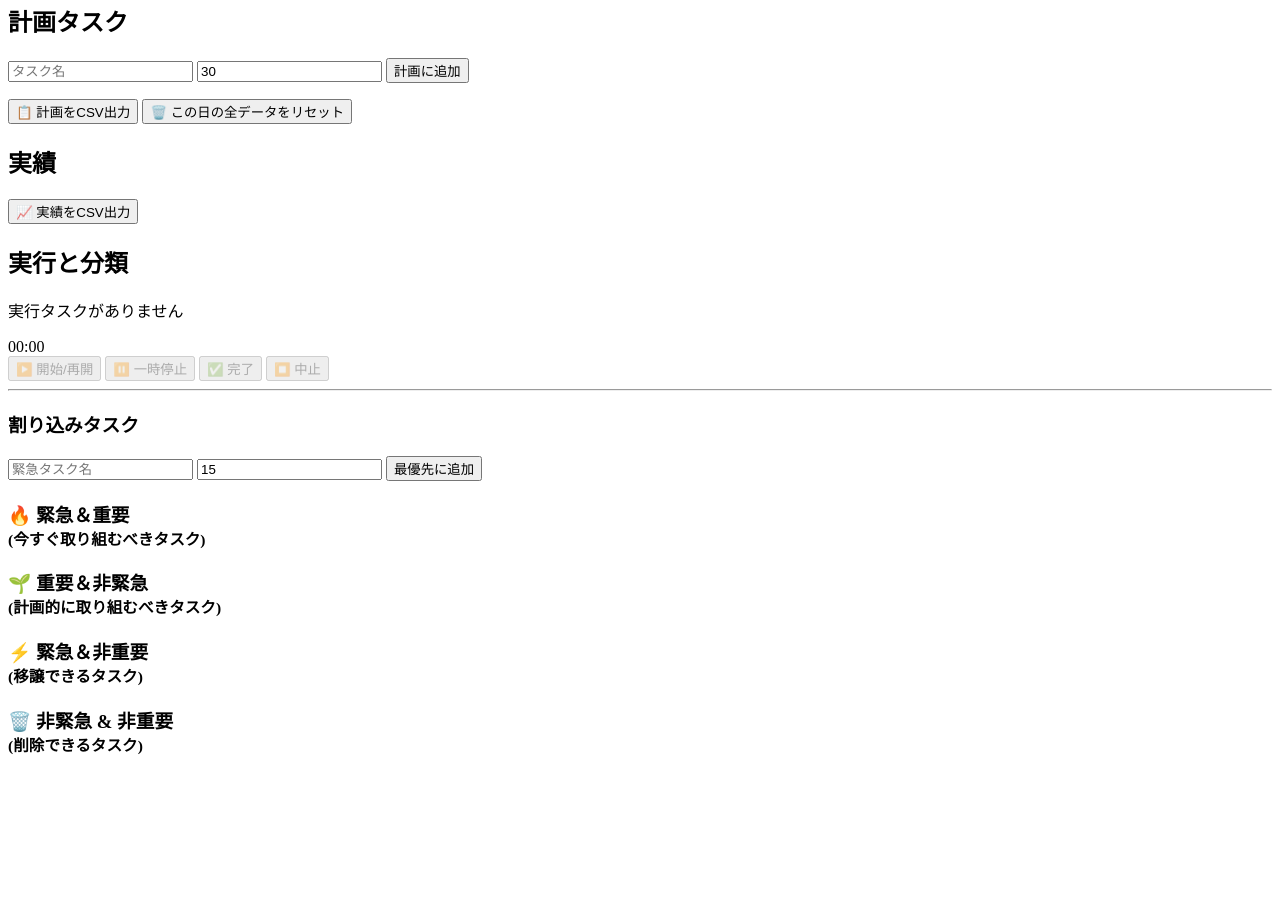
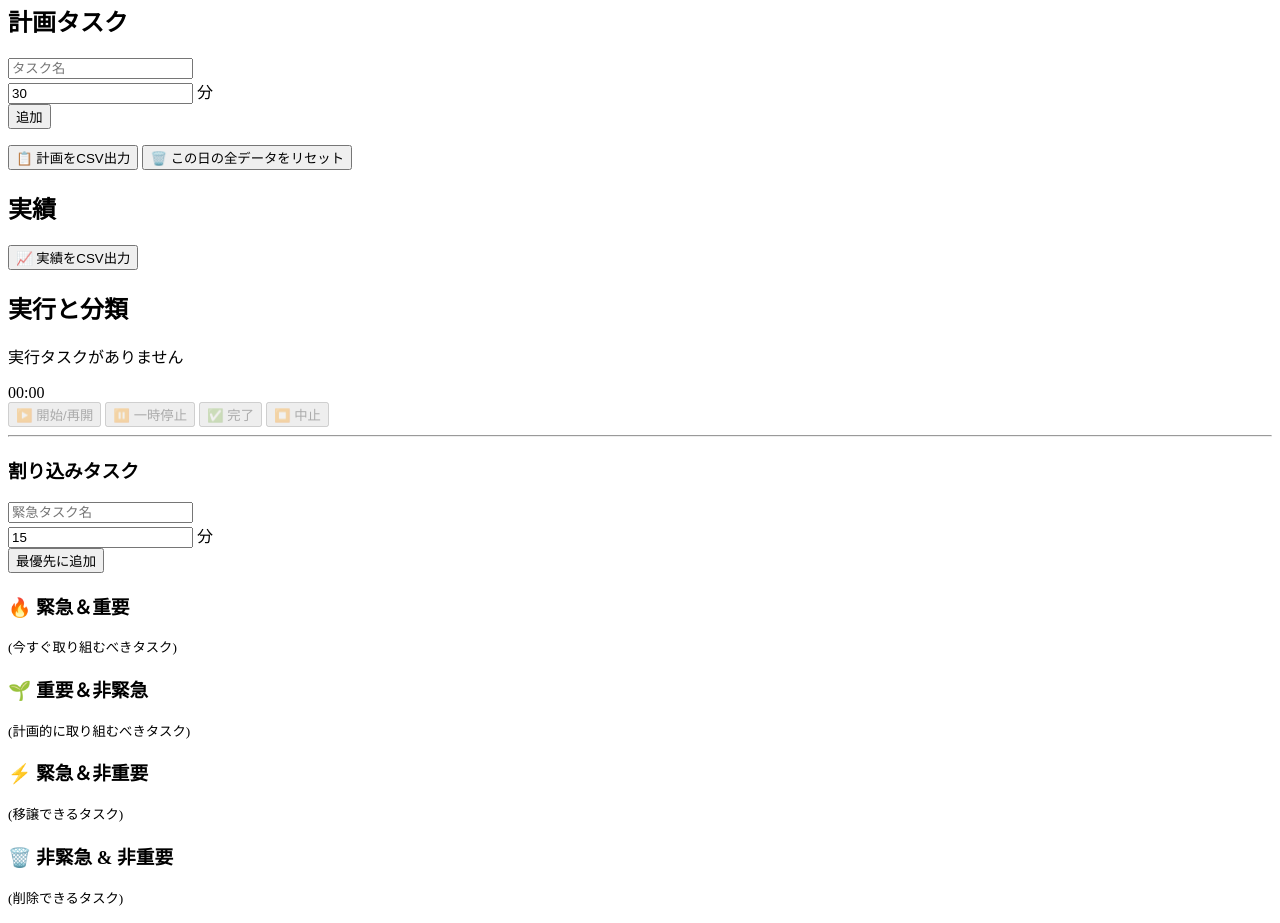
Before and after one commit to snag1011/myTaskManegement-0615, a plain HTML site: page index.html in a window 1280 px wide. Shown: the part 308-1231 px from the top of the page. Before the commit the page ends 1082 px from the top, so only its background shows below. Drawn offline with Linux system fonts and the light colour scheme.

Commit message:
Update index.html

```diff
--- a/index.html
+++ b/index.html
@@ -3,16 +3,18 @@
 <head>
   <meta charset="UTF-8" />
   <meta name="viewport" content="width=device-width, initial-scale=1.0" />
-  <title>🚀【最終完成版 Ver.3.0】業務管理アプリ</title>
+  <title>🚀【Pro版 Ver.4.0】業務管理アプリ</title>
+  <!-- style.css を読み込み -->
   <link rel="stylesheet" href="style.css" />
-  <!-- Firebase SDK -->
+  <!-- Firebase SDK (変更なし) -->
   <script src="https://www.gstatic.com/firebasejs/9.15.0/firebase-app-compat.js"></script>
   <script src="https://www.gstatic.com/firebasejs/9.15.0/firebase-auth-compat.js"></script>
   <script src="https://www.gstatic.com/firebasejs/9.15.0/firebase-firestore-compat.js"></script>
 </head>
 <body>
   <div class="container">
-    <div class="top-bar">
+    <!-- ===== ヘッダー: 認証と通知 ===== -->
+    <header class="top-bar">
       <div class="notification-bar">
         <span id="notification-status"></span>
         <button id="request-notification-btn" style="display: none;">デスクトップ通知を許可</button>
@@ -22,89 +24,112 @@
         <button id="login-btn">Googleアカウントでログイン</button>
         <button id="logout-btn" style="display: none;">ログアウト</button>
       </div>
-    </div>
+    </header>
 
-    <div id="main-content" class="main-content">
-      <h1>🚀【最終完成版 Ver.3.0】業務管理アプリ</h1>
+    <!-- ===== メインコンテンツ ===== -->
+    <main id="main-content" class="main-content">
+      <h1>🚀【Pro版 Ver.4.0】業務管理アプリ</h1>
       <div class="date-selector-panel">
         <input type="date" id="main-date-picker" />
       </div>
 
       <div class="main-grid">
+        <!-- ===== 左カラム: 計画と実績 ===== -->
         <div class="planning-column">
-          <div class="panel daily-panel">
+          <!-- 本日のフォーカス -->
+          <section class="panel">
             <h2>本日のフォーカス</h2>
             <label for="daily-goal"><strong>本日の目標</strong></label>
             <input type="text" id="daily-goal" class="daily-input" placeholder="今日達成したい最も重要なこと" />
             <label for="daily-journal"><strong>本日のジャーナル</strong></label>
             <textarea id="daily-journal" class="daily-input" rows="4" placeholder="一日の終わりに振り返りを記録しよう"></textarea>
             <button id="save-daily-btn">目標とジャーナルを保存</button>
-          </div>
+          </section>
 
-          <div id="plan-panel" class="panel">
+          <!-- 計画タスク -->
+          <section id="plan-panel" class="panel">
             <h2>計画タスク</h2>
-            <div class="input-form">
+            <form id="add-plan-form" class="input-form">
               <input type="text" id="plan-task-input" placeholder="タスク名" />
-              <input type="number" id="plan-duration-input" value="30" min="1" title="予定時間(分)" />
-              <button id="add-plan-btn">計画に追加</button>
+              <div class="duration-input-wrapper">
+                <input type="number" id="plan-duration-input" value="30" min="1" title="予定時間(分)" />
+                <span>分</span>
+              </div>
+              <button id="add-plan-btn" type="submit">追加</button>
+            </form>
+            <ul id="plan-list" class="task-list drop-zone"></ul>
+            <div class="panel-actions">
+              <button id="export-plan-btn" class="export-button">📋 計画をCSV出力</button>
+              <button id="delete-day-data-btn" class="export-button button-danger">🗑️ この日の全データをリセット</button>
             </div>
-            <ul id="plan-list" class="task-list"></ul>
-            <button id="export-plan-btn" class="export-button">📋 計画をCSV出力</button>
-            <button id="delete-day-data-btn" class="export-button">🗑️ この日の全データをリセット</button>
-          </div>
+          </section>
 
-          <div id="実績-panel" class="panel">
+          <!-- 実績 -->
+          <section id="実績-panel" class="panel">
             <h2>実績</h2>
             <ul id="実績-list" class="task-list"></ul>
-            <button id="export-実績-btn" class="export-button">📈 実績をCSV出力</button>
-          </div>
+            <div class="panel-actions">
+              <button id="export-実績-btn" class="export-button">📈 実績をCSV出力</button>
+            </div>
+          </section>
         </div>
 
+        <!-- ===== 右カラム: 実行と分類 ===== -->
         <div class="execution-column">
-          <div id="execution-panel" class="panel">
+          <section id="execution-panel" class="panel">
             <h2>実行と分類</h2>
             <div class="execution-top">
               <div id="current-task-display"><p>実行タスクがありません</p></div>
               <div id="timer-clock">00:00</div>
             </div>
             <div class="execution-controls">
-              <button id="start-btn" disabled>▶️ 開始/再開</button>
-              <button id="pause-btn" disabled>⏸️ 一時停止</button>
-              <button id="complete-btn" disabled>✅ 完了</button>
-              <button id="cancel-btn" disabled>⏹️ 中止</button>
+              <button id="start-btn" disabled aria-label="開始/再開">▶️ 開始/再開</button>
+              <button id="pause-btn" disabled aria-label="一時停止">⏸️ 一時停止</button>
+              <button id="complete-btn" disabled aria-label="完了">✅ 完了</button>
+              <button id="cancel-btn" disabled aria-label="中止">⏹️ 中止</button>
             </div>
             <hr />
+            <!-- 割り込みタスク -->
             <div id="urgent-task-panel">
               <h3>割り込みタスク</h3>
-              <div class="input-form">
+              <form id="add-urgent-form" class="input-form">
                 <input type="text" id="urgent-task-input" placeholder="緊急タスク名" />
-                <input type="number" id="urgent-duration-input" value="15" min="1" />
-                <button id="add-urgent-btn">最優先に追加</button>
-              </div>
+                <div class="duration-input-wrapper">
+                    <input type="number" id="urgent-duration-input" value="15" min="1" />
+                    <span>分</span>
+                </div>
+                <button id="add-urgent-btn" type="submit">最優先に追加</button>
+              </form>
             </div>
+            <!-- 優先度マトリックス -->
             <div class="priority-grid">
-              <div id="box-a" class="priority-box">
-                <h3>🔥 緊急＆重要<br /><small>(今すぐ取り組むべきタスク)</small></h3>
+              <div id="box-a" class="priority-box drop-zone" aria-labelledby="box-a-heading">
+                <h3 id="box-a-heading">🔥 緊急＆重要</h3>
+                <small>(今すぐ取り組むべきタスク)</small>
                 <ul id="box-a-list" class="task-list"></ul>
               </div>
-              <div id="box-b" class="priority-box">
-                <h3>🌱 重要＆非緊急<br /><small>(計画的に取り組むべきタスク)</small></h3>
+              <div id="box-b" class="priority-box drop-zone" aria-labelledby="box-b-heading">
+                <h3 id="box-b-heading">🌱 重要＆非緊急</h3>
+                <small>(計画的に取り組むべきタスク)</small>
                 <ul id="box-b-list" class="task-list"></ul>
               </div>
-              <div id="box-c" class="priority-box">
-                <h3>⚡️ 緊急＆非重要<br /><small>(移譲できるタスク)</small></h3>
+              <div id="box-c" class="priority-box drop-zone" aria-labelledby="box-c-heading">
+                <h3 id="box-c-heading">⚡️ 緊急＆非重要</h3>
+                <small>(移譲できるタスク)</small>
                 <ul id="box-c-list" class="task-list"></ul>
               </div>
-              <div id="box-d" class="priority-box">
-                <h3>🗑️ 非緊急 & 非重要<br /><small>(削除できるタスク)</small></h3>
+              <div id="box-d" class="priority-box drop-zone" aria-labelledby="box-d-heading">
+                <h3 id="box-d-heading">🗑️ 非緊急 & 非重要</h3>
+                <small>(削除できるタスク)</small>
                 <ul id="box-d-list" class="task-list"></ul>
               </div>
             </div>
-          </div>
+          </section>
         </div>
       </div>
-    </div>
+    </main>
   </div>
+  <!-- app.js を読み込み -->
   <script src="app.js"></script>
 </body>
 </html>
```
